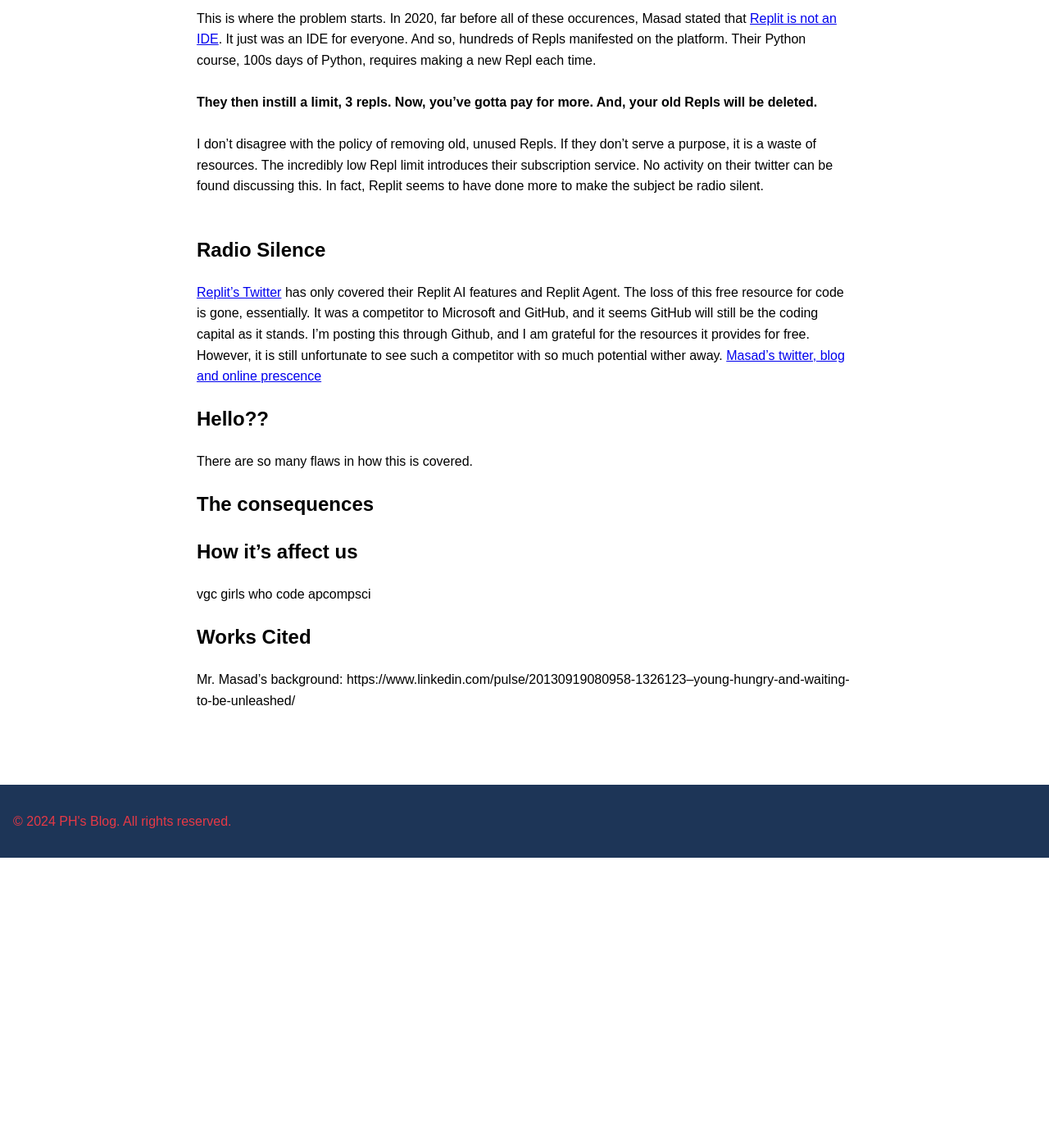
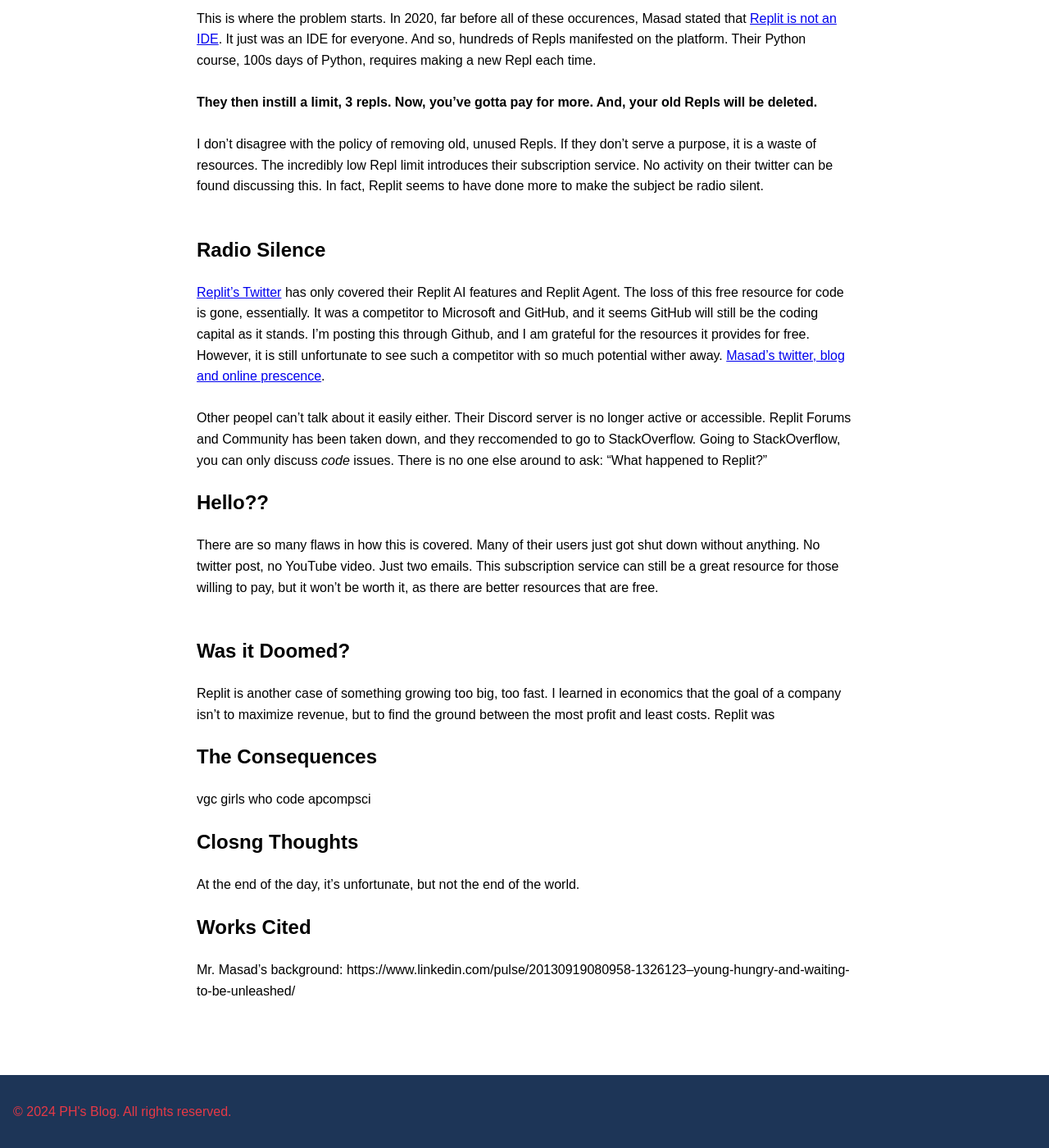
Before and after one commit to CaptainSapphire/PH-s-Blog, a Jekyll site: the page built from _posts/2024-11-10-Replit-has-self-destructed.md, in a window 1280 px wide and 1400 px high, scrolled down 699 px. Shown: the whole window at 82% size. Built offline with Jekyll 4.4.1, drawn with Linux system fonts in a browser that asks for light colours; our own code applies the rules of GitHub Pages for plain Markdown files; before the commit the page ends 1745 px from its top, so only the background shows below that.

Commit message:
Update 2024-11-10-Replit-has-self-destructed.md

```diff
--- a/_posts/2024-11-10-Replit-has-self-destructed.md
+++ b/_posts/2024-11-10-Replit-has-self-destructed.md
@@ -13,21 +13,23 @@
 I don't disagree with the policy of removing old, unused Repls. If they don't serve a purpose, it is a waste of resources. The incredibly low Repl limit introduces their subscription service. No activity on their twitter can be found discussing this. In fact, Replit seems to have done more to make the subject be radio silent. <br><br>
 
 ## Radio Silence
-[Replit's Twitter](https://x.com/Replit) has only covered their Replit AI features and Replit Agent. The loss of this free resource for code is gone, essentially. It was a competitor to Microsoft and GitHub, and it seems GitHub will still be the coding capital as it stands. I'm posting this through Github, and I am grateful for the resources it provides for free. However, it is still unfortunate to see such a competitor with so much potential wither away. [Masad's twitter, blog and online prescence](https://x.com/amasad)
+[Replit's Twitter](https://x.com/Replit) has only covered their Replit AI features and Replit Agent. The loss of this free resource for code is gone, essentially. It was a competitor to Microsoft and GitHub, and it seems GitHub will still be the coding capital as it stands. I'm posting this through Github, and I am grateful for the resources it provides for free. However, it is still unfortunate to see such a competitor with so much potential wither away. [Masad's twitter, blog and online prescence](https://x.com/amasad). <br><br>
+Other peopel can't talk about it easily either. Their Discord server is no longer active or accessible. Replit Forums and Community has been taken down, and they reccomended to go to StackOverflow. Going to StackOverflow, you can only discuss *code* issues. There is no one else around to ask: "What happened to Replit?"
 
 ## Hello??
-There are so many flaws in how this is covered.
+There are so many flaws in how this is covered. Many of their users just got shut down without anything. No twitter post, no YouTube video. Just two emails. This subscription service can still be a great resource for those willing to pay, but it won't be worth it, as there are better resources that are free. <br><br>
 
-## The consequences
+## Was it Doomed?
+Replit is another case of something growing too big, too fast. I learned in economics that the goal of a company isn't to maximize revenue, but to find the ground between the most profit and least costs. Replit was
 
-## How it's affect us
-
+## The Consequences
 vgc
 girls who code
 apcompsci
 
 
-
+## Closng Thoughts
+At the end of the day, it's unfortunate, but not the end of the world.
 
 
 ## Works Cited
```
